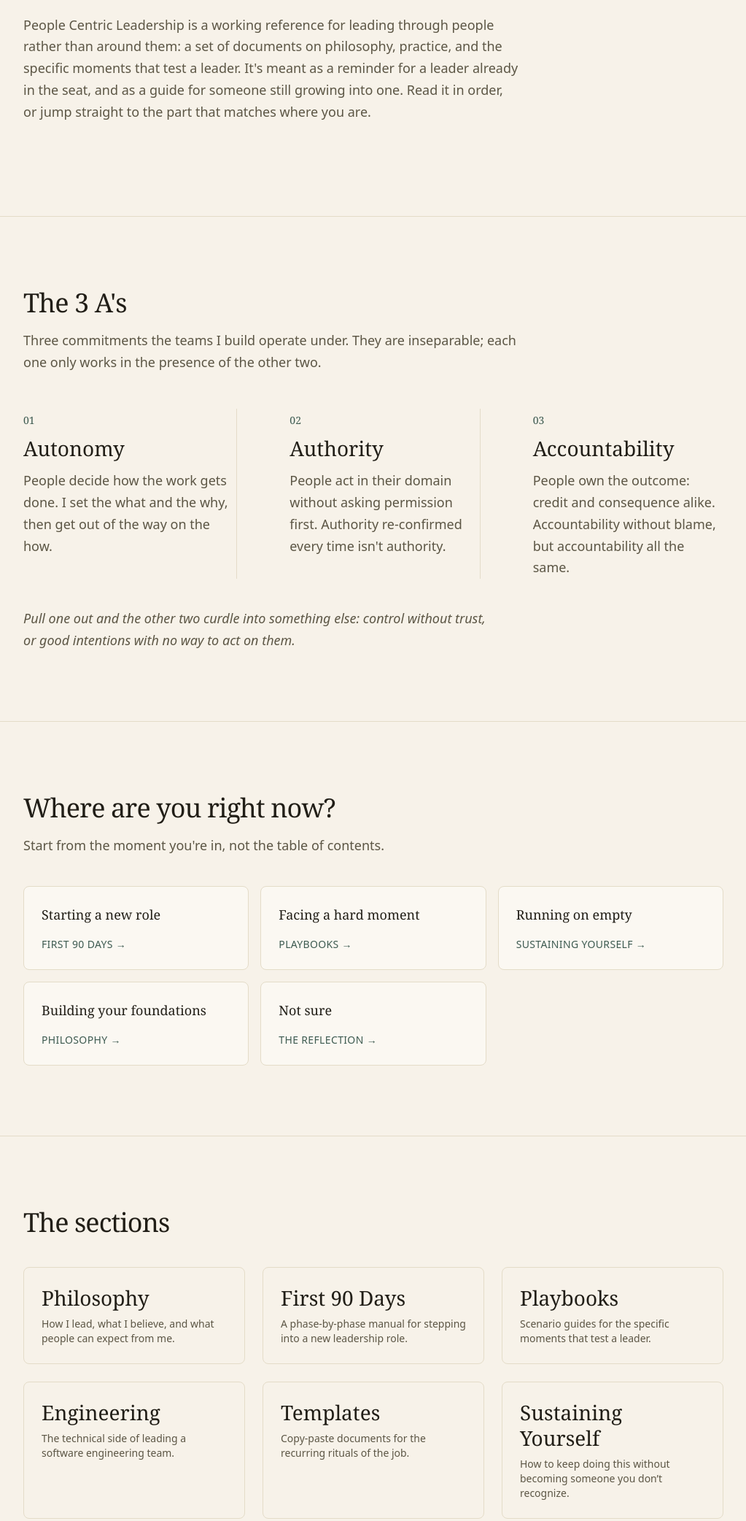
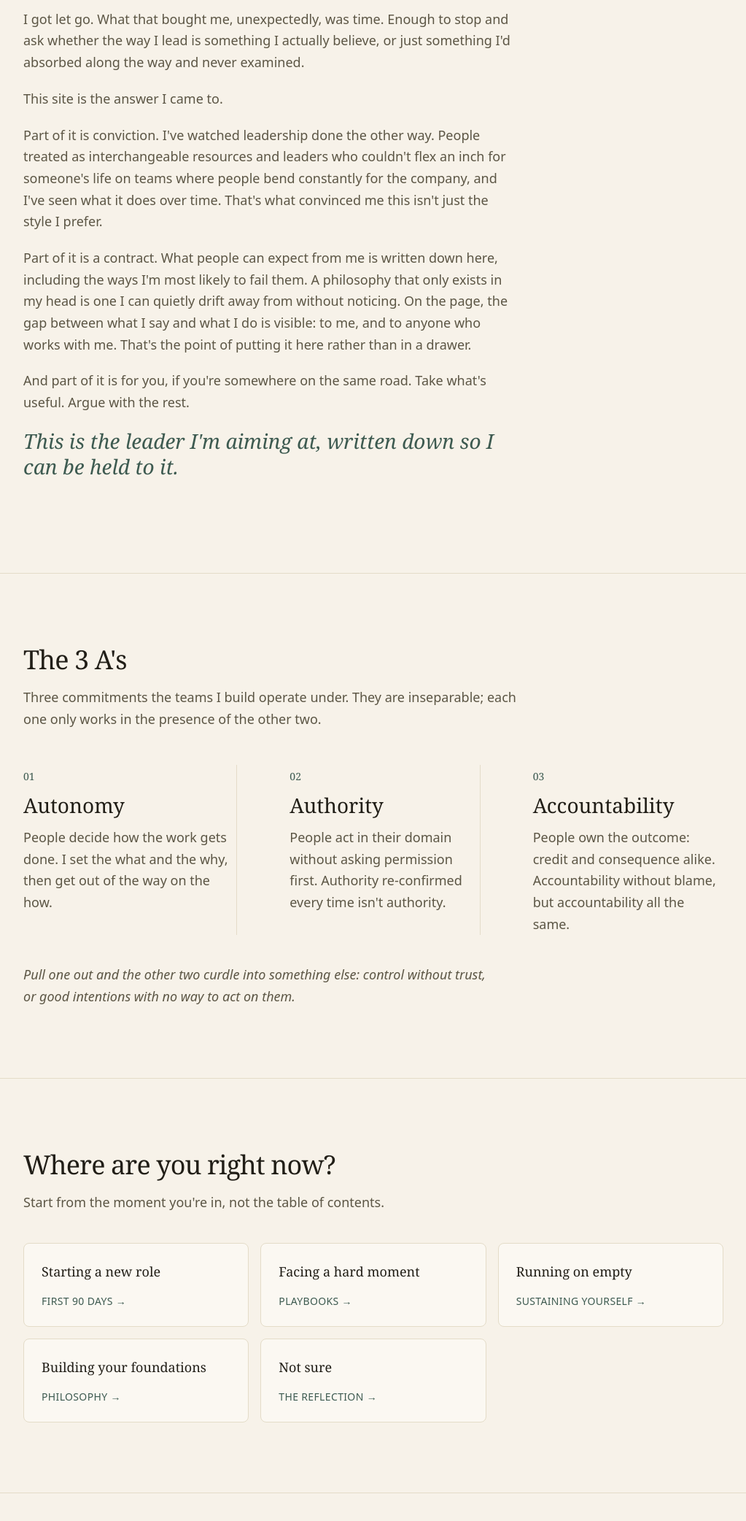
Before and after one commit to rob-legood/pcl, an Astro site: page / in a window 1280 px wide. Shown: the part 440-2524 px from the top of the page at 73% size, without its empty margins (128-1151 px from the left). Built offline with nearby package versions, Linux system fonts and the light colour scheme; Astro itself is replaced by a stand-in of ours.

Commit message:
Content edits to the index page

```diff
--- a/src/pages/index.astro
+++ b/src/pages/index.astro
@@ -74,17 +74,42 @@ const pillars = [
     >
       The work happens through people, or it doesn't happen.
     </p>
+    <div class="mt-6">
 
-    <p
-      class="animate-hero-in measure mt-10 text-body text-ink-muted [animation-delay:220ms]"
-    >
-      People Centric Leadership is a working reference for leading through
-      people rather than around them: a set of documents on philosophy,
-      practice, and the specific moments that test a leader. It's meant as a
-      reminder for a leader already in the seat, and as a guide for someone
-      still growing into one. Read it in order, or jump straight to the part
-      that matches where you are.
-    </p>
+
+      <div class="measure mt-8 space-y-5 text-body text-ink-muted">
+        <p>
+          I got let go. What that bought me, unexpectedly, was time. Enough
+          to stop and ask whether the way I lead is something I actually
+          believe, or just something I'd absorbed along the way and never
+          examined.
+        </p>
+        <p>This site is the answer I came to.</p>
+        <p>
+          Part of it is conviction. I've watched leadership done the other way.
+          People treated as interchangeable resources and leaders who couldn't flex an inch
+          for someone's life on teams where people bend constantly for the company,
+          and I've seen what it does over time. That's what convinced me this isn't
+          just the style I prefer.
+        </p>
+        <p>
+          Part of it is a contract. What people can expect from me is
+          written down here, including the ways I'm most likely to fail
+          them. A philosophy that only exists in my head is one I can
+          quietly drift away from without noticing. On the page, the gap
+          between what I say and what I do is visible: to me, and to anyone
+          who works with me. That's the point of putting it here rather
+          than in a drawer.
+        </p>
+        <p>
+          And part of it is for you, if you're somewhere on the same road.
+          Take what's useful. Argue with the rest.
+        </p>
+      <p class="measure mt-4 font-display text-h3 italic text-accent">
+        This is the leader I'm aiming at, written down so I can be held to it.
+      </p>
+      </div>
+    </div>
   </section>
 
   <section class="border-t border-hairline">
@@ -147,39 +172,15 @@ const pillars = [
 
   <section class="border-t border-hairline">
     <div class="mx-auto max-w-5xl px-6 py-section sm:px-8">
-      <h2 class="font-display text-h2 font-medium tracking-tight text-ink">
-        The sections
-      </h2>
-
-      <ul class="mt-10 grid gap-6 sm:grid-cols-2 lg:grid-cols-3">
-        {
-          pillars.map((pillar) => (
-            <li>
-              <a
-                href={pillar.href}
-                class="block h-full rounded-lg border border-hairline p-6 no-underline transition-colors hover:border-accent hover:bg-paper-raised"
-              >
-                <h3 class="font-display text-h3 font-medium text-ink">{pillar.title}</h3>
-                <p class="mt-2 text-sm text-ink-muted">{pillar.description}</p>
-              </a>
-            </li>
-          ))
-        }
-      </ul>
-    </div>
-  </section>
-
-  <section class="border-t border-hairline">
-    <div class="mx-auto max-w-5xl px-6 py-section sm:px-8">
       <div class="measure border-l-2 border-accent pl-6">
         <h2 class="font-display text-h3 font-medium tracking-tight text-ink">
           How to use this
         </h2>
         <p class="mt-4 text-body text-ink-muted">
-          Everything here is a living document, not a finished one. Take
-          what's useful, edit ruthlessly, and rewrite anything that doesn't
-          sound like you; these are meant to be adapted into your own voice,
-          not recited.
+          Everything here is my living leadership document, not a finished one. As the reader, my
+          advice for you is to take what's useful, edit ruthlessly, and rewrite anything that doesn't
+          sound like you; these are meant to be adapted into your own voice, not recited. Practice,
+          then come back and challenge my own viewpoints.  I'd love to hear from you.
         </p>
       </div>
     </div>
```
